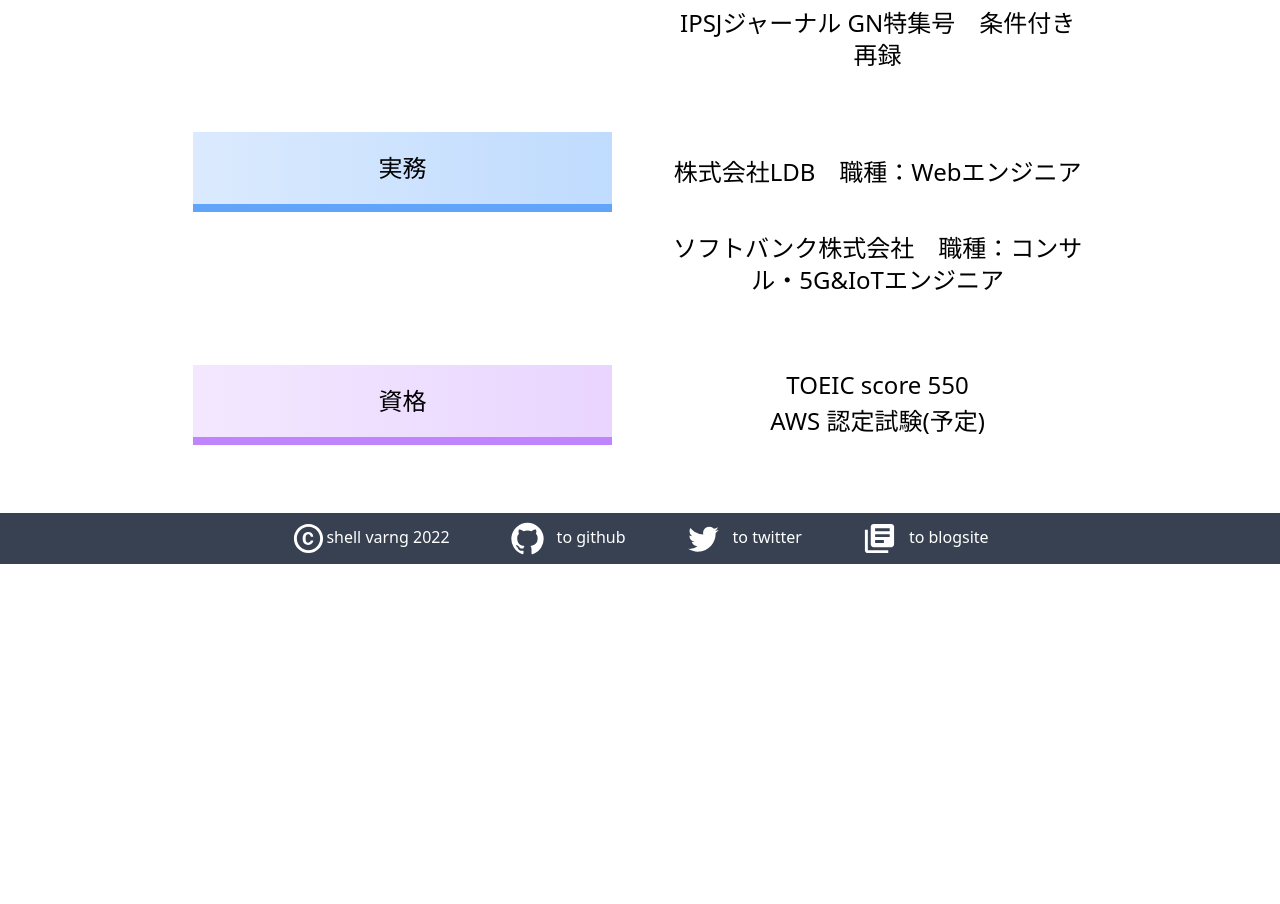
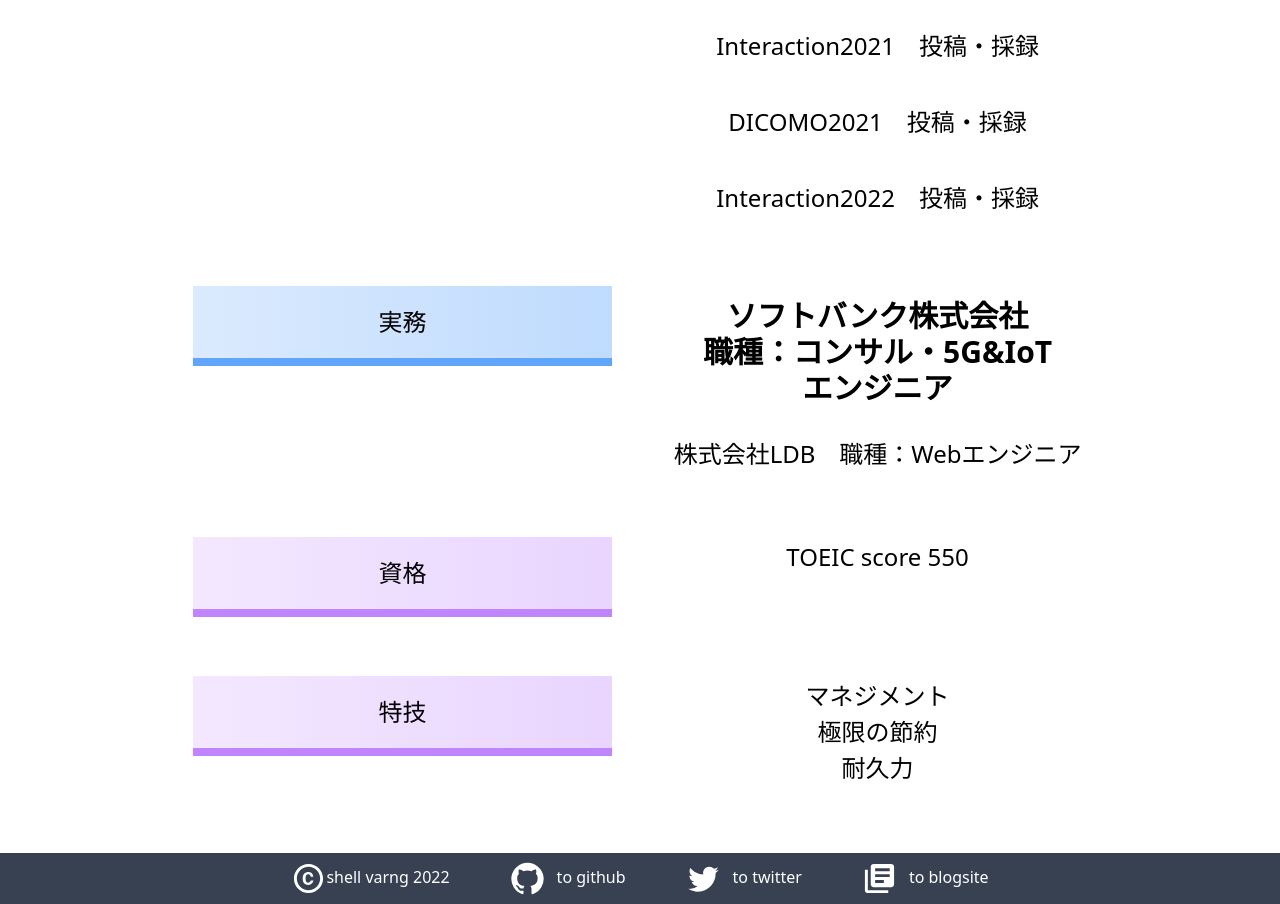
Before and after one commit to POD-azlamarhyu/portraitSite, a Next.js app: page /components/about in a window 1280 px wide. Shown: the part 919-1823 px from the top of the page. Before the commit the page ends 1483 px from the top, so only its background shows below. Built offline with nearby package versions, Linux system fonts and the light colour scheme.

Commit message:
feat update 20221015

```diff
--- a/pages/components/about.js
+++ b/pages/components/about.js
@@ -36,24 +36,34 @@
                         <p className="md:m-auto bg-gradient-to-r from-blue-100 to-blue-200 border-b-8 border-blue-400 text-xl md:text-2xl py-5">実績</p>
                     </div>
                     <div className="m-4 px-2 my-3 md:h-4/5 md:mx-3 md:px-2 md:py-2 text-center py-5">
-                        <p className="text-center m-1 text-xl md:text-2xl">Interaction2021　投稿・採録</p>
-                        <p className="text-center m-1 text-xl md:text-2xl">DICOMO2021　投稿・採録</p>
-                        <p className="text-center m-1 text-xl md:text-2xl">Interaction2022　投稿・採録</p>
-                        <p className="text-center m-1 text-xl md:text-2xl">IPSJジャーナル GN特集号　条件付き再録</p>
+                        <p className="text-center mt-3 mr-3 ml-3 text-xl md:text-4xl px-4"><strong>情報処理学会論文誌</strong></p>
+                        <p className="text-center mr-3 ml-3 mb-3 text-xl md:text-4xl px-4"><strong>GN特集号　採録</strong></p>
+                        <p className="text-center m-3 text-xl md:text-2xl p-4">Interaction2021　投稿・採録</p>
+                        <p className="text-center m-3 text-xl md:text-2xl p-4">DICOMO2021　投稿・採録</p>
+                        <p className="text-center m-3 text-xl md:text-2xl p-4">Interaction2022　投稿・採録</p>
                     </div>
                     <div className="m-4 px-2 my-3 md:h-4/5 md:mx-3 md:px-2 md:py-2 text-center">
                         <p className="md:m-auto bg-gradient-to-r from-blue-100 to-blue-200 border-b-8 border-blue-400 text-xl md:text-2xl py-5">実務</p>
                     </div>
                     <div className="m-4 px-2 my-3 md:h-4/5 md:mx-3 md:px-2 md:py-2 text-center">
+                        <p className="mt-3 mr-3 ml-3 text-center text-xl md:text-3xl px-5"><strong>ソフトバンク株式会社</strong></p>
+                        <p className="mb-3 mr-3 ml-3 text-center text-xl md:text-3xl px-5"><strong>職種：コンサル・5G&IoTエンジニア</strong></p>
                         <p className="m-1 text-center text-xl md:text-2xl py-5">株式会社LDB　職種：Webエンジニア</p>
-                        <p className="m-1 text-center text-xl md:text-2xl py-5">ソフトバンク株式会社　職種：コンサル・5G&IoTエンジニア</p>
                     </div>
                     <div className="m-4 px-2 my-3 md:h-4/5 md:mx-3 md:px-2 md:py-2 text-center">
                         <p className="md:m-auto bg-gradient-to-r from-purple-100 to-purple-200 border-b-8 border-purple-400 text-xl md:text-2xl py-5">資格</p>
                     </div>
                     <div className="m-4 px-2 my-3 md:h-4/5 md:mx-3 md:px-2 md:py-2 text-center">
                         <p className="m-1 text-center text-xl md:text-2xl">TOEIC score 550</p>
-                        <p className="m-1 text-center text-xl md:text-2xl">AWS 認定試験(予定)</p>
+                        {/* <p className="m-1 text-center text-xl md:text-2xl">AWS 認定試験(予定)</p> */}
+                    </div>
+                    <div className="m-4 px-2 my-3 md:h-4/5 md:mx-3 md:px-2 md:py-2 text-center">
+                        <p className="md:m-auto bg-gradient-to-r from-purple-100 to-purple-200 border-b-8 border-purple-400 text-xl md:text-2xl py-5">特技</p>
+                    </div>
+                    <div className="m-4 px-2 my-3 md:h-4/5 md:mx-3 md:px-2 md:py-2 text-center">
+                        <p className="m-1 text-center text-xl md:text-2xl">マネジメント</p>
+                        <p className="m-1 text-center text-xl md:text-2xl">極限の節約</p>
+                        <p className="m-1 text-center text-xl md:text-2xl">耐久力</p>
                     </div>
                 </div>
             </div>
--- a/pages/components/skills.js
+++ b/pages/components/skills.js
@@ -101,12 +101,9 @@
         description: "大学の授業のほか，サーバサイド言語の習得のため学んでいます．",
         color: skillCardCol.blue,
     },
-
-
-
     {
         id:20,
-        image: "devicon-unrealengine-original colored",
+        image: "devicon-unrealengine-original-wordmark",
         title: "Unreal Engine 5",
         stars: 2,
         description: "メタバースの開発やゲームの他，建築等で使用しています．",
--- a/pages/components/works.js
+++ b/pages/components/works.js
@@ -142,6 +142,28 @@
         repository: "https://github.com/POD-azlamarhyu/getStockdata",
     },
     {
+        id: 7,
+        image: require("../../public/stockflask.png").default,
+        title: "Flask 株価データWebアプリ",
+        description: "FlaskにてWeb上で株価データを取得できるアプリです．",
+        useTech: [
+
+            {
+                id:0,
+                mark: "devicon-python-plain colored",
+            },
+            {
+                id:1,
+                mark: "devicon-flask-original colored",
+            },
+            {
+                id:2,
+                mark: "devicon-pandas-original-wordmark",
+            },
+        ],
+        repository: "https://github.com/POD-azlamarhyu/Python_credit_charts",
+    },
+    {
         id: 4,
         image: require("../../public/watch_e.png").default,
         title: "JS Web Watch",
@@ -173,7 +195,20 @@
         ],
         repository: "https://github.com/POD-azlamarhyu/unity_tutorial_scrollegame",
     },
+    {
+        id: 6,
+        image: '',
+        title: "Credit Card レーダーチャート",
+        description: "性能評価グラフを作るためのコードです．",
+        useTech: [
 
+            {
+                id:0,
+                mark: "devicon-python-plain colored",
+            },
+        ],
+        repository: "https://github.com/POD-azlamarhyu/Python_credit_charts",
+    },
 
 ];
 
```
Also changed, not shown: public/stockflask.png (added).
